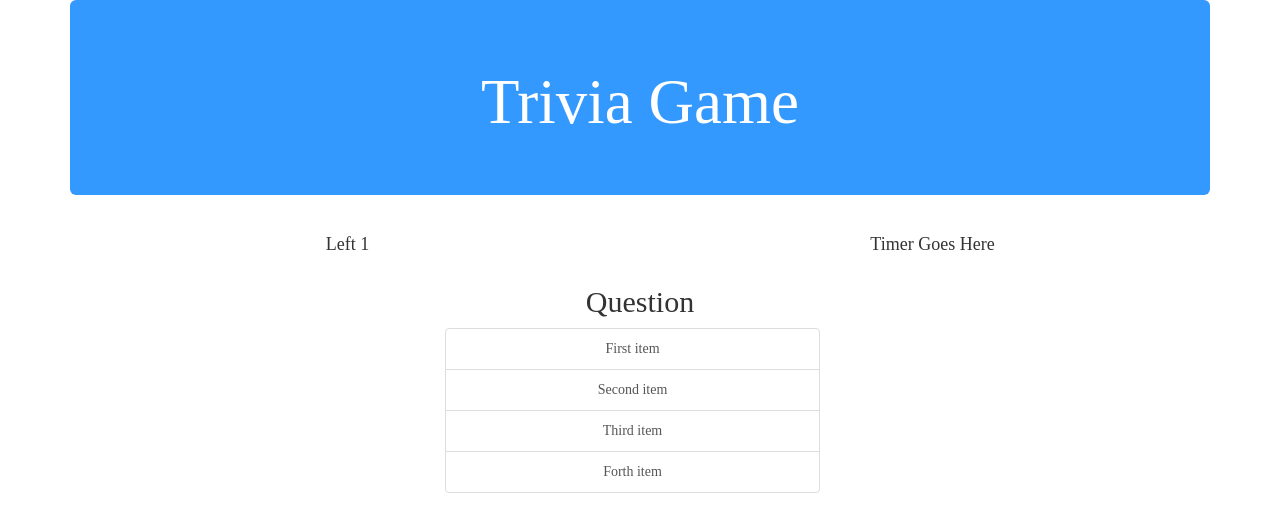
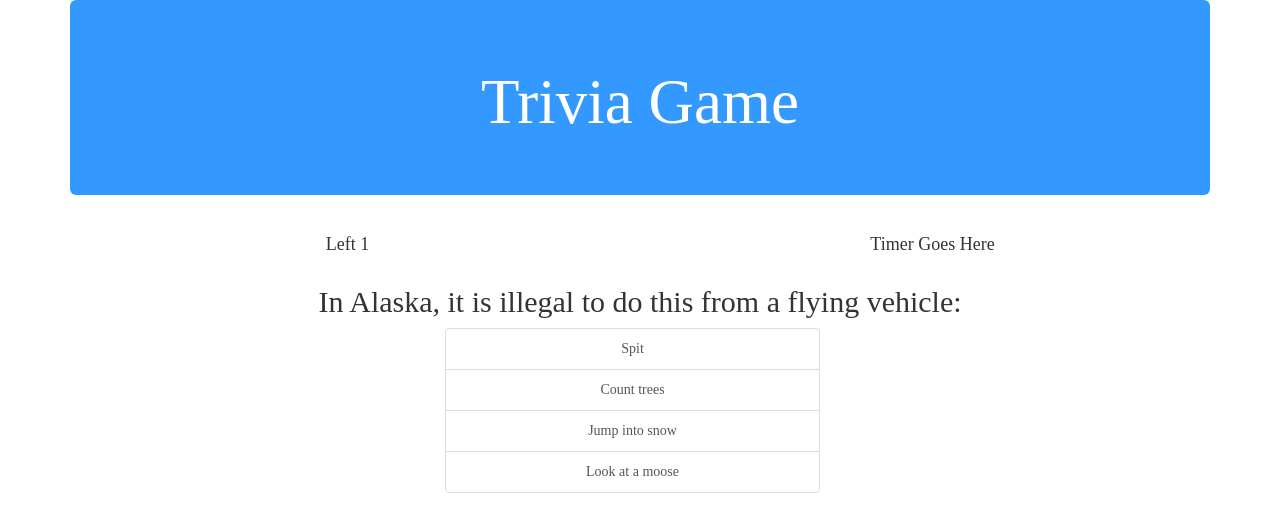
Before and after one commit to dlphillips/TriviaGame, a plain HTML site: page index.html in a window 1280 px wide. Drawn offline with nearby package versions, Linux system fonts and the light colour scheme; a web font is replaced by a local one.

Commit message:
03202017 2:56

```diff
--- a/assets/javascript/app.js
+++ b/assets/javascript/app.js
@@ -2,10 +2,120 @@ $( document ).ready(function() {
 
 	console.log( "ready!" );
 
-	$(".list-group-item").on('click', function() {
-		clickAnswer = $(this).attr('value');
-		console.log(clickAnswer);
+	//initialize variable
+	var questions = [];
+	var correctAnswer = ""
 
-	});
+	//load all the data to questions[]
+
+	questions[0] = {
+		question:"In Sarasota, Florida, it is illegal to do what while wearing a bathing suit in a public place?",
+		option1:"Sing",
+		option2:"Dance",
+		option3:"Shower",
+		option4:"Eat",
+		answer:"1"
+	};
+
+	questions[1] = {
+		question:"In Michigan, a woman must have her husband's permission to do what?",
+		option1:"Cut her hair",
+		option2:"Buy a horse",
+		option3:"Go to a movie",
+		option4:"Eat bacon",
+		answer:"1"
+	};
+
+	questions[2] = {
+		question:"In Ohio, it is illegal to sell beer (even if you are a dog) while wearing what?",
+		option1:"A bathing suit",
+		option2:"A Santa suit",
+		option3:"Religious garb",
+		option4:"Nothing",
+		answer:"2"
+	};
+
+	questions[3] = {
+		question:"In West Virgina, it is illegal to do what underwater?",
+		option1:"Fish",
+		option2:"Sleep",
+		option3:"Swim",
+		option4:"Whistle",
+		answer:"4"
+	};
+
+	questions[4] = {
+		question:"In Lexington, Kentucky, it is illegal to carry what in your pocket?",
+		option1:"A slice of pizza",
+		option2:"Eggs",
+		option3:"A small animal",
+		option4:"An ice cream cone",
+		answer:"4"
+	};
+
+	questions[5] = {
+		question:"In Minnesota, it is illegal to make fun of what animal?",
+		option1:"Skunks",
+		option2:"Fish",
+		option3:"Humans",
+		option4:"Monkeys",
+		answer:"1"
+	};
+
+	questions[6] = {
+		question:"Back to Kentucky... failure to do this once a year could land you in the big house:",
+		option1:"Take a bath",
+		option2:"Go outside your home",
+		option3:"Pay your taxes",
+		option4:"Drink milk",
+		answer:"1"
+	};
+
+	questions[7] = {
+		question:"In Atlanta, Georgia, it is illegal to do this to a lamp post or street light...",
+		option1:"Tie a giraffe to it",
+		option2:"Stand under it at night",
+		option3:"Dance with it",
+		option4:"Take a picture of it",
+		answer:"1"
+	};
+
+	questions[8] = {
+		question:"In Idaho, you cannot give someone this if it weighs over 50 pounds:",
+		option1:"A sack of potatoes",
+		option2:"A box of candy",
+		option3:"A Christmas present",
+		option4:"A drink of water",
+		answer:"2"
+	};
+
+	questions[9] = {
+		question:"In Alaska, it is illegal to do this from a flying vehicle:",
+		option1:"Spit",
+		option2:"Count trees",
+		option3:"Jump into snow",
+		option4:"Look at a moose",
+		answer:"4"
+	};
+
+	// all the fun happens in this loop
+
+	for (var i = 0; i < questions.length; i++) {
+
+		$("#triviaQuestion").html(questions[i].question);
+		$("#op1").html(questions[i].option1);
+		$("#op2").html(questions[i].option2);
+		$("#op3").html(questions[i].option3);
+		$("#op4").html(questions[i].option4);
+		correctAnswer = questions[i].answer;
+
+		// $(".list-group-item").on('click', function() {
+		// 	clickAnswer = $(this).attr('value');
+		// 	console.log(clickAnswer);
+
+		// });
+
+	}
+
 
 });
--- a/index.html
+++ b/index.html
@@ -21,12 +21,12 @@
 			<div class="col-md-6"><h4>Timer Goes Here</h4></div>
 		</div>
 		<div id="questionDiv" class="row text-center">
-			<h2>Question</h2>
+			<h2 id="triviaQuestion"></h2>
 			<div class="list-group col-md-4 col-md-offset-4">
-				<a href="#" class="list-group-item" value="1">First item</a>
-				<a href="#" class="list-group-item" value="2">Second item</a>
-				<a href="#" class="list-group-item" value="3">Third item</a>
-				<a href="#" class="list-group-item" value="4">Forth item</a>
+				<a href="#" id="op1" class="list-group-item" value="1"></a>
+				<a href="#" id="op2" class="list-group-item" value="2"></a>
+				<a href="#" id="op3" class="list-group-item" value="3"></a>
+				<a href="#" id="op4" class="list-group-item" value="4"></a>
 			</div>
 		</div>
 	</div>
```
